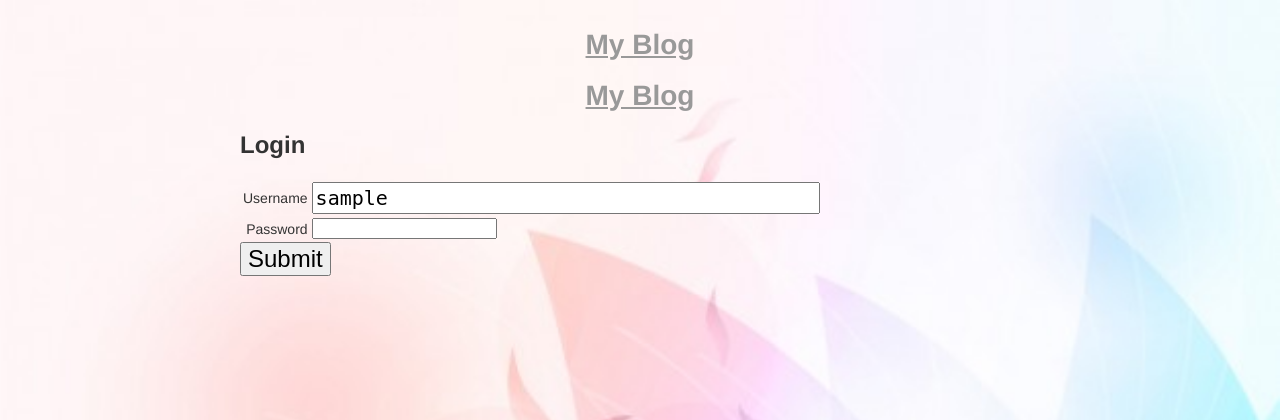
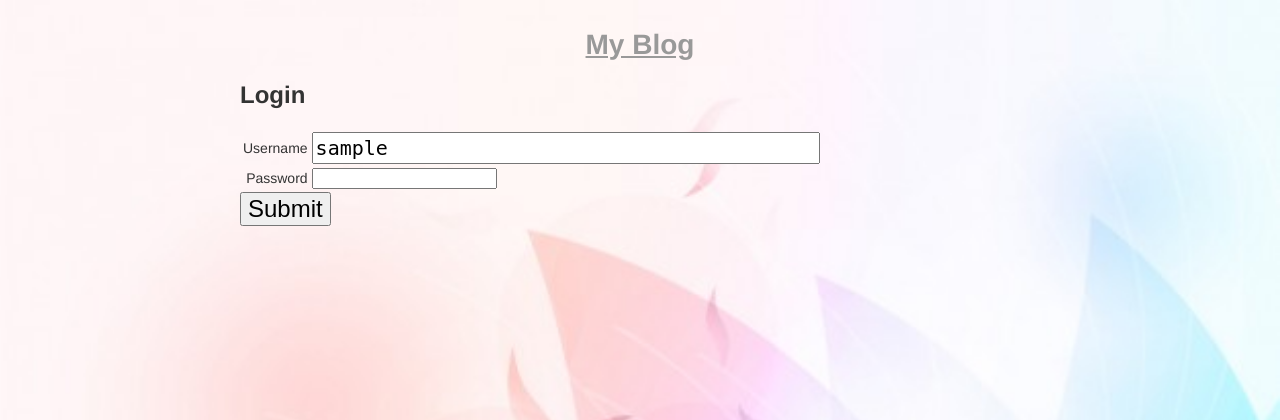
Before and after one commit to Mats2Nithin/Multi-User-Blog, a Python web app: template templates/login-form.html in a window 1280 px wide. Shown: the top 420 px of the page. Run offline with Jinja, Linux system fonts and the light colour scheme; the template is opened without the code that fills it: most values are stand-ins (such as "Sample title", 1, 10 or a date in 2020).

Commit message:
slight change

```diff
--- a/templates/login-form.html
+++ b/templates/login-form.html
@@ -1,7 +1,5 @@
 {% extends "base.html" %}
 {% block content %}
-
-<a href="/blog/?"> <h1>My Blog</h1> </a>
 <h2>Login</h2>
 <form method="post">
 	<table>
```
